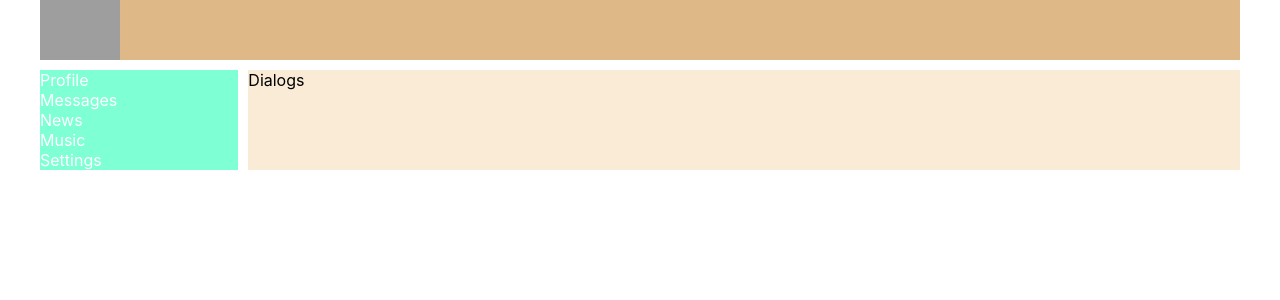
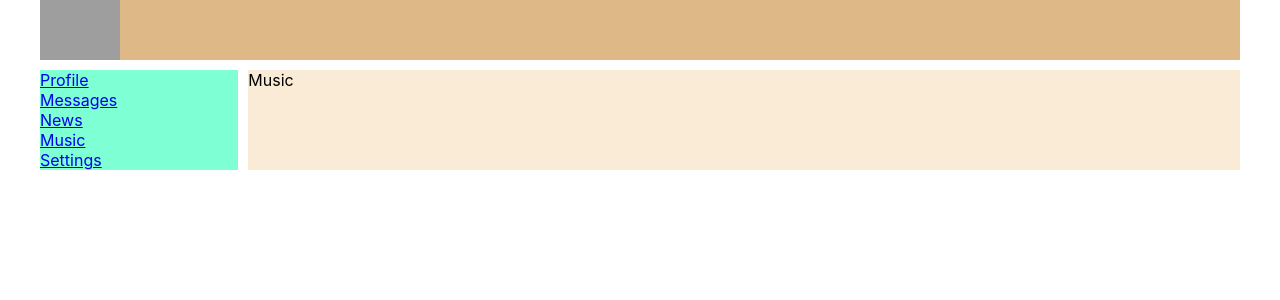
Before and after one commit to BelousovKO/react_test, a React (Create React App) app: page /music in a window 1280 px wide. Shown: the top 300 px of the page. Built offline with nearby package versions, Linux system fonts and the light colour scheme; grey boxes are pictures that could not be loaded.

Commit message:
lesson 19

```diff
--- a/package.json
+++ b/package.json
@@ -8,6 +8,7 @@
     "@testing-library/user-event": "^12.1.10",
     "react": "^17.0.1",
     "react-dom": "^17.0.1",
+    "react-router-dom": "^5.2.0",
     "react-scripts": "4.0.1",
     "web-vitals": "^0.2.4"
   },
--- a/src/App.js
+++ b/src/App.js
@@ -4,17 +4,26 @@
 import Nav from "./components/nav/Nav";
 import Profile from "./components/profile/Profile";
 import Dialogs from "./components/dialogs/Dialogs";
+import {BrowserRouter, Route} from "react-router-dom";
+import News from "./components/news/News";
+import Music from "./components/music/Music";
+import Settings from "./components/settings/Settings";
 
-const App = () => {
+const App = (props) => {
     return (
-        <div className={'app-wrapper'}>
-            <Header/>
-            <Nav/>
-            <div className={'app-wrapper-content'}>
-                {/*<Profile/>*/}
-                <Dialogs/>
+        <BrowserRouter>
+            <div className={'app-wrapper'}>
+                <Header/>
+                <Nav/>
+                <div className={'app-wrapper-content'}>
+                    <Route path={'/profile'} component={Profile}/>
+                    <Route path={'/dialogs'} component={Dialogs}/>
+                    <Route path={'/news'} component={News}/>
+                    <Route path={'/music'} component={Music}/>
+                    <Route path={'/settings'} component={Settings}/>
+                </div>
             </div>
-        </div>
+        </BrowserRouter>
     );
 }
 
--- /dev/null
+++ b/src/components/music/Music.jsx
@@ -0,0 +1,12 @@
+import React from "react";
+import s from './Music.module.css';
+
+const Music = (props) => {
+    return (
+        <div>
+            Music
+        </div>
+    )
+}
+
+export default Music;
--- a/src/components/nav/Nav.jsx
+++ b/src/components/nav/Nav.jsx
@@ -3,11 +3,21 @@
 
 const Nav = () => {
     return <nav className={s.nav}>
-        <div className={s.item}>Profile</div>
-        <div className={s.item}>Messages</div>
-        <div className={s.item}>News</div>
-        <div className={s.item}>Music</div>
-        <div className={s.item}>Settings</div>
+        <div className={s.item}>
+            <a href={'/profile'}>Profile</a>
+        </div>
+        <div className={s.item}>
+            <a href={'/dialogs'}>Messages</a>
+        </div>
+        <div className={s.item}>
+            <a href={'/news'}>News</a>
+        </div>
+        <div className={s.item}>
+            <a href={'music'}>Music</a>
+        </div>
+        <div className={s.item}>
+            <a href={'/settings'}>Settings</a>
+        </div>
     </nav>
 }
 
--- /dev/null
+++ b/src/components/news/News.jsx
@@ -0,0 +1,12 @@
+import React from "react";
+import s from './News.module.css';
+
+const News = (props) => {
+    return (
+        <div>
+            News
+        </div>
+    )
+}
+
+export default News;
--- /dev/null
+++ b/src/components/settings/Settings.jsx
@@ -0,0 +1,12 @@
+import React from "react";
+import s from './Settings.module.css';
+
+const Settings = (props) => {
+    return (
+        <div>
+            Settings
+        </div>
+    )
+}
+
+export default Settings;
```
Also changed, not shown: src/components/music/Music.module.css (added), src/components/news/News.module.css (added), src/components/settings/Settings.module.css (added), 2 other files (tests, documents, lock files or other folders).
